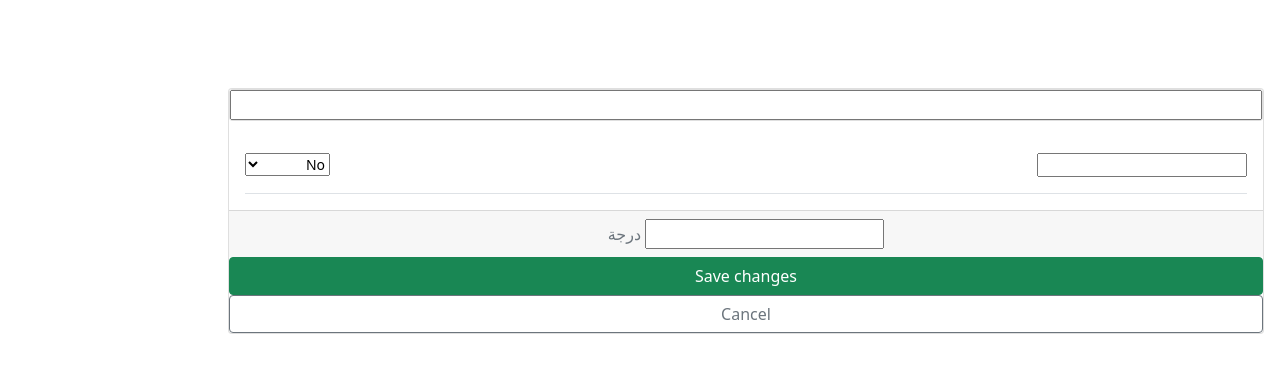
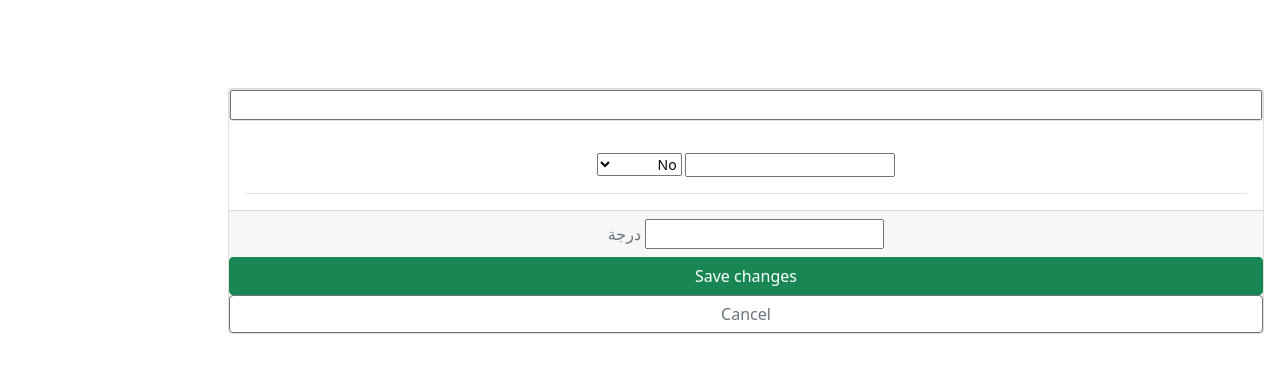
Before and after one commit to zinon-software/minasa, a Django app: template templates/teacher/edit_questions.html in a window 1280 px wide. Shown: the part 56-429 px from the top of the page. Run offline with Django 3.2, Linux system fonts and the light colour scheme; the template is opened without the code that fills it: values that come from a table or form of the project are taken from there, others are empty.

Commit message:
update edit_question   html 9

```diff
--- a/templates/teacher/edit_questions.html
+++ b/templates/teacher/edit_questions.html
@@ -29,7 +29,7 @@
               {% endif %}
                 <div class="d-flex text-muted pt-3">
                   <div class="pb-3 mb-0 small lh-sm border-bottom w-100">
-                    <div class="d-flex justify-content-between">
+                    <div class="justify-content-between">
                       <strong class="text-gray-dark">{{form.answer_1}}</strong>
                       <a href="#">{{form.choice_1}}</a>
                     </div>
```
